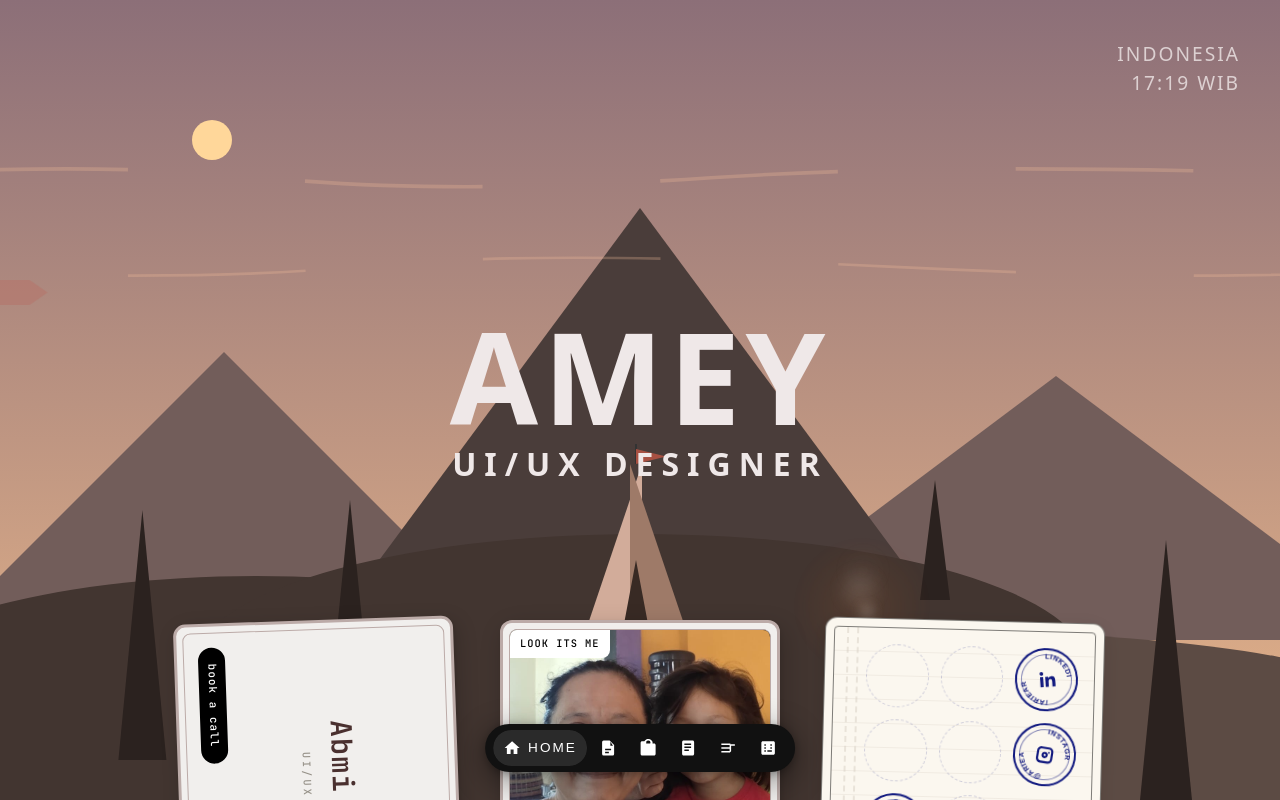
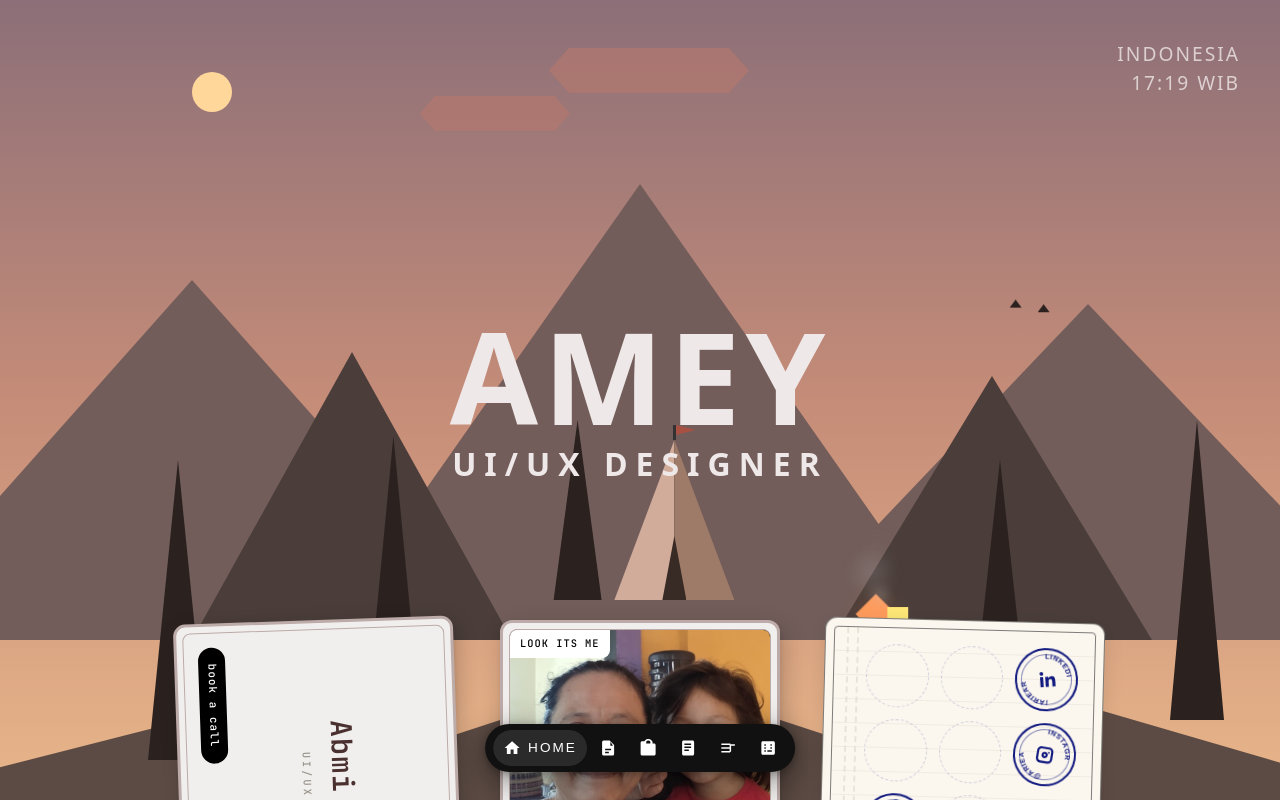
Before and after one commit to AbmiSukma/LittleWorld, a React (Vite) app: page / in a window 1280 px wide. Shown: the top 800 px of the page. Built offline with nearby package versions, Linux system fonts and the light colour scheme; a web font is replaced by a local one.

Commit message:
Update HeroSection with new MountainLandscape structure

```diff
--- a/src/components/landscape/HeroSection.css
+++ b/src/components/landscape/HeroSection.css
@@ -9,100 +9,70 @@
   background-color: var(--sky-bottom);
 }
 
-/* --- MAIN CONTAINER --- */
-#landscape-wrapper {
+/* Penempatan dan Latar Belakang Utama */
+.landscape-wrapper {
   position: absolute;
   width: 100%;
-  height: 100%;
-  background: linear-gradient(to bottom, var(--sky-top), var(--sky-bottom));
+  height: 100vh; /* Sesuaikan dengan kebutuhan */
+  background: linear-gradient(180deg, var(--sky-top) 0%, var(--sky-mid) 50%, var(--sky-bottom) 100%);
   overflow: hidden;
 }
 
-/* --- SKY & CLOUDS --- */
+/* Langit, Bulan, Awan */
 .sky {
   position: absolute;
-  top: 0; left: 0;
-  width: 100%;
-  height: 100%;
+  top: 0; left: 0; width: 100%; height: 60%;
+}
+.moon {
+  position: absolute; top: 15%; left: 15%; width: 40px; height: 40px;
+  background: radial-gradient(circle at center, var(--light) 40%, rgba(255, 255, 255, 0) 100%);
+  clip-path: polygon(0% 0%, 100% 0%, 100% 100%, 0% 100%, 0% 0%, 40% 50%, 0% 100%);
 }
 
-.moon {
-  position: absolute;
-  top: 15%;
-  left: 15%;
-  width: 40px;
-  height: 40px;
-  border-radius: 50%;
-  /* Use shadow trick for crescent moon during night/fajar, otherwise full sun */
-}
-
-/* If night, fajar, or evening: show crescent via box-shadow */
-.hero-section.night .moon,
-.hero-section.fajar .moon,
-.hero-section.evening .moon {
-  box-shadow: -10px 10px 0 0 var(--light);
-  background: transparent;
-}
-
-/* If daylight or sunrise: show full circle (sun) */
 .hero-section.daylight .moon,
 .hero-section.sunrise .moon {
-  box-shadow: none;
+  clip-path: none;
+  border-radius: 50%;
   background: var(--light);
 }
 
 .cloud {
-  position: absolute;
-  background: var(--cloud-color);
-  border-radius: 10px;
+  position: absolute; background: var(--cloud-color);
+  clip-path: polygon(10% 0, 90% 0, 100% 50%, 90% 100%, 10% 100%, 0% 50%);
   animation: floatCloud 20s linear infinite;
 }
-.cloud-1 { top: 20%; left: -20%; width: 150px; height: 30px; clip-path: polygon(10% 0, 90% 0, 100% 50%, 90% 100%, 10% 100%, 0% 50%); animation-duration: 45s; }
-.cloud-2 { top: 10%; left: -30%; width: 200px; height: 40px; clip-path: polygon(5% 0, 95% 0, 100% 50%, 95% 100%, 5% 100%, 0% 50%); animation-duration: 35s; animation-delay: 5s; }
-.cloud-3 { top: 35%; left: -15%; width: 120px; height: 25px; clip-path: polygon(15% 0, 85% 0, 100% 50%, 85% 100%, 15% 100%, 0% 50%); animation-duration: 25s; animation-delay: 2s; }
+.cloud-1 { top: 20%; left: 35%; width: 150px; height: 35px; animation-duration: 45s; }
+.cloud-2 { top: 10%; left: 60%; width: 200px; height: 45px; animation-duration: 35s; animation-delay: 5s; }
 
 @keyframes floatCloud {
-  0% { transform: translateX(-10vw); }
+  0% { transform: translateX(-20vw); }
   100% { transform: translateX(120vw); }
 }
 
-/* --- MOUNTAINS --- */
-.mountains {
+/* Gunung - Bentuk dan Warna */
+.mountain-layer {
   position: absolute;
   bottom: 20%;
   width: 100%;
   height: 60%;
 }
 .mountain {
-  position: absolute;
-  bottom: 0;
+  position: absolute; bottom: 0;
   clip-path: polygon(50% 0%, 0% 100%, 100% 100%);
   transition: background-color 1s ease-in-out;
 }
-.m-center {
-  left: 25%;
-  width: 50%;
-  height: 90%;
-  background: var(--mountain-front);
-  z-index: 2;
-}
-.m-left {
-  left: -5%;
-  width: 45%;
-  height: 60%;
-  background: var(--mountain-back);
-  z-index: 1;
-}
-.m-right {
-  left: 55%;
-  width: 55%;
-  height: 55%;
-  background: var(--mountain-back);
-  z-index: 1;
-}
+.mt-back { background: var(--mountain-back); }
+.mt-mid { background: var(--mountain-front); }
 
-/* --- HILLS / GROUND --- */
-.hills {
+/* Penempatan Gunung - 5 Buah */
+.mt-1 { left: -10%; width: 50%; height: 75%; z-index: 0; } /* Belakang Kiri */
+.mt-2 { left: 25%; width: 50%; height: 95%; z-index: 0; } /* Belakang Tengah */
+.mt-3 { left: 60%; width: 50%; height: 70%; z-index: 0; } /* Belakang Kanan */
+.mt-4 { left: 15%; width: 25%; height: 60%; z-index: 1;} /* Tengah Kiri-Tengah */
+.mt-5 { left: 65%; width: 25%; height: 55%; z-index: 1;} /* Tengah Tengah-Kanan */
+
+/* Bukit - Bentuk dan Warna */
+.hill-layer {
   position: absolute;
   bottom: 0;
   width: 100%;
@@ -110,119 +80,94 @@
   z-index: 3;
 }
 .hill {
-  position: absolute;
-  bottom: 0;
-  background: var(--hill-color);
-  border-radius: 100% 100% 0 0; /* Smooth curving hills */
+  position: absolute; bottom: 0;
+  clip-path: polygon(50% 0%, 0% 100%, 100% 100%);
   transition: background-color 1s ease-in-out;
 }
-.hill-left { left: -10%; width: 60%; height: 80%; background: var(--ground-color); }
-.hill-right { right: -10%; width: 70%; height: 60%; }
-.hill-center { left: 15%; width: 70%; height: 95%; background: var(--ground-color); border-radius: 50% 50% 0 0; }
+.hill-dark { background: var(--hill-color); }
 
-/* --- TREES --- */
-.foreground {
-  position: absolute;
-  bottom: 0;
-  width: 100%;
-  height: 100%;
-  z-index: 4;
-  pointer-events: none;
+/* Penempatan Bukit - 3 Buah */
+.hill-1 { left: -10%; width: 60%; height: 35%; z-index: 2; } /* Kiri */
+.hill-2 { left: 20%; width: 60%; height: 45%; z-index: 2; } /* Tengah */
+.hill-3 { left: 50%; width: 60%; height: 40%; z-index: 2; } /* Kanan */
+
+/* Perkemahan */
+.campsite {
+  position: absolute; bottom: 0; left: 0; width: 100%; height: 100%;
+  pointer-events: none; /* Untuk mengabaikan klik */
+  z-index: 3;
 }
+
+/* Pohon - Bentuk, Warna, dan Penempatan (5 buah) */
 .tree {
-  position: absolute;
-  bottom: 0;
-  background: var(--tree-color);
+  position: absolute; bottom: 0; background: var(--tree-color);
   clip-path: polygon(50% 0%, 20% 100%, 80% 100%);
   transition: background-color 1s ease-in-out;
 }
-.tree-1 { left: 8%; width: 80px; height: 250px; bottom: 5%; }
-.tree-2 { left: 25%; width: 60px; height: 180px; bottom: 15%; }
-.tree-3 { right: 5%; width: 100px; height: 300px; bottom: -5%; }
-.tree-4 { right: 25%; width: 50px; height: 120px; bottom: 25%; }
+.tree-1 { left: 10%; width: 100px; height: 300px; bottom: 5%;} /* Kiri 1 */
+.tree-2 { left: 28%; width: 70px; height: 220px; bottom: 18%;} /* Kiri 2 */
+.tree-3 { left: 42%; width: 80px; height: 180px; bottom: 25%;} /* Kiri 3 (dekat tenda) */
+.tree-4 { left: 75%; width: 80px; height: 220px; bottom: 15%;} /* Kanan 1 */
+.tree-5 { left: 90%; width: 90px; height: 300px; bottom: 10%;} /* Kanan 2 */
 
-/* --- TENT --- */
+/* Tenda - Bentuk, Warna, Penempatan */
 .tent {
-  position: absolute;
-  bottom: 22%;
-  left: 45%;
-  width: 120px;
-  height: 160px;
+  position: absolute; bottom: 25%; left: 48%;
+  width: 120px; height: 160px;
 }
 .tent-left {
-  position: absolute;
-  bottom: 0; left: 10%;
-  width: 45%; height: 100%;
-  background: var(--tent-light);
-  clip-path: polygon(100% 0, 0 100%, 100% 100%);
+  position: absolute; bottom: 0; left: 0; width: 50%; height: 100%;
+  background: var(--tent-light); clip-path: polygon(100% 0, 0 100%, 100% 100%);
   transition: background-color 1s ease-in-out;
 }
 .tent-right {
-  position: absolute;
-  bottom: 0; right: 10%;
-  width: 45%; height: 100%;
-  background: var(--tent-dark);
-  clip-path: polygon(0 0, 0 100%, 100% 100%);
+  position: absolute; bottom: 0; left: 50%; width: 50%; height: 100%;
+  background: var(--tent-dark); clip-path: polygon(0 0, 0 100%, 100% 100%);
   transition: background-color 1s ease-in-out;
 }
 .tent-door {
-  position: absolute;
-  bottom: 0; left: 40%;
-  width: 20%; height: 40%;
-  background: var(--tent-inside);
-  clip-path: polygon(50% 0, 0 100%, 100% 100%);
-  transition: background-color 1s ease-in-out;
-}
-.tent-flag {
-  position: absolute;
-  top: -15px; left: 50%;
-  width: 30px; height: 15px;
-  background: var(--tent-flag);
-  clip-path: polygon(0 0, 100% 50%, 0 100%);
+  position: absolute; bottom: 0; left: 40%; width: 20%; height: 40%;
+  background: var(--tent-inside); clip-path: polygon(50% 0, 0 100%, 100% 100%);
   transition: background-color 1s ease-in-out;
 }
 .tent-pole {
-  position: absolute;
-  top: -20px; left: 49%;
-  width: 2%; height: 20px;
+  position: absolute; top: -15px; left: 49%; width: 2%; height: 15px;
   background: #333;
 }
+.tent-flag {
+  position: absolute; top: -15px; left: 51%; width: 20px; height: 10px;
+  background: var(--tent-flag); clip-path: polygon(0 0, 100% 50%, 0 100%);
+  transition: background-color 1s ease-in-out;
+}
 
-/* --- FIREPLACE --- */
-.fireplace {
-  position: absolute;
-  bottom: 18%;
-  left: 65%;
-  width: 60px;
-  height: 60px;
+/* Api Unggun */
+.campfire {
+  position: absolute; bottom: 20%; left: 66%;
+  width: 60px; height: 60px;
 }
-.fire-glow {
-  position: absolute;
-  bottom: -20px; left: -40px;
-  width: 140px; height: 140px;
-  background: radial-gradient(circle, var(--fire-glow) 0%, transparent 70%);
-  border-radius: 50%;
-  animation: flicker 2s infinite alternate;
+.logs {
+  position: absolute; bottom: 0; left: 5px; width: 50px; height: 15px;
+  background: #2e1c10; border-radius: 5px;
 }
-.fire {
-  position: absolute;
-  bottom: 10px; left: 20px;
-  width: 20px; height: 20px;
-  background: var(--fire-orange);
-  transform: rotate(45deg);
+.logs-1 { transform: rotate(20deg); }
+.logs-2 { transform: rotate(-20deg); left: 10px; }
+
+.flame {
+  position: absolute; bottom: 10px; left: 15px; width: 30px; height: 30px;
+  background: var(--fire-orange); transform: rotate(45deg);
+  box-shadow: 0 0 20px 5px var(--fire-glow);
   animation: fire-flicker 1.5s infinite alternate;
 }
-.fire-2 { background: var(--fire-yellow); bottom: 15px; left: 25px; width: 15px; height: 15px; animation-delay: 0.2s; }
-.fire-3 { background: var(--fire-yellow); bottom: 12px; left: 15px; width: 12px; height: 12px; animation-delay: 0.4s; }
-.log {
-  position: absolute;
-  bottom: 0; left: 10px;
-  width: 40px; height: 10px;
-  background: #2a1e16;
-  border-radius: 5px;
+.flame-inner {
+  position: absolute; bottom: 15px; left: 20px; width: 20px; height: 20px;
+  background: var(--fire-yellow); transform: rotate(45deg);
+  animation: fire-flicker 1.2s infinite alternate;
 }
-.log-1 { transform: rotate(15deg); }
-.log-2 { transform: rotate(-15deg); }
+
+@keyframes fire-flicker {
+  0% { transform: rotate(45deg) scale(0.9); }
+  100% { transform: rotate(45deg) scale(1.1) translateY(-5px); }
+}
 
 /* Smoke */
 .smoke {
@@ -248,40 +193,27 @@
 }
 
 /* Day light hides fire */
-.hero-section.daylight .fire,
-.hero-section.daylight .fire-glow,
+.hero-section.daylight .flame,
+.hero-section.daylight .flame-inner,
 .hero-section.daylight .smoke {
   display: none;
 }
 
-/* Animations */
-@keyframes flicker {
-  0% { opacity: 0.8; transform: scale(0.95); }
-  100% { opacity: 1; transform: scale(1.05); }
+/* UI Api Unggun (Burung) */
+.birds {
+  position: absolute; top: 38%; right: 18%; width: 40px; height: 20px;
 }
-@keyframes fire-flicker {
-  0% { transform: rotate(45deg) scale(0.9); }
-  100% { transform: rotate(45deg) scale(1.1) translateY(-5px); }
+.bird {
+  position: absolute; width: 12px; height: 8px; background: var(--tree-color);
+  clip-path: polygon(50% 0, 0 100%, 100% 100%);
+  animation: float-bird 2s ease-in-out infinite alternate;
 }
+.bird-1 { left: 0; animation-delay: 0.2s; }
+.bird-2 { right: 0; top: 5px;}
 
-/* Wind Lines */
-.hero-wind-layer {
-  position: absolute;
-  top: 0; left: 0;
-  width: 100%; height: 100%;
-  pointer-events: none;
-}
-.wind-line {
-  stroke-dasharray: 200;
-  stroke-dashoffset: 200;
-  animation: wind-blow 6s linear infinite;
-}
-.wind-line.delay {
-  animation-delay: 3s;
-}
-@keyframes wind-blow {
-  0% { stroke-dashoffset: 600; }
-  100% { stroke-dashoffset: -600; }
+@keyframes float-bird {
+  from { transform: translateY(0px); }
+  to { transform: translateY(-5px); }
 }
 
 /* --- TEXT & CONTENT OVERLAY --- */
@@ -292,7 +224,6 @@
   width: 100%;
   height: 100%;
   display: flex;
-  flex-direction: column;
   justify-content: center;
   align-items: center;
   pointer-events: none; /* Let clicks pass through to background if necessary, though nothing is clickable here */
@@ -347,7 +278,7 @@
   .tent {
     left: 20%;
   }
-  .fireplace {
+  .campfire {
     left: 70%;
   }
 }
--- a/src/components/landscape/HeroSection.jsx
+++ b/src/components/landscape/HeroSection.jsx
@@ -21,49 +21,41 @@ const HeroSection = ({ timeState }) => {
 
   return (
     <section className={`hero-section ${timeState.id}`}>
-      {/* --- The New Unified Background --- */}
-      <div id="landscape-wrapper">
-        {/* Sky and Celestial Bodies */}
+      {/* --- New Mountain Landscape Background --- */}
+      <div className="landscape-wrapper">
+        {/* Sky and Clouds */}
         <div className="sky">
           <div className="moon"></div>
-          {/* Geometric Clouds */}
           <div className="cloud cloud-1"></div>
           <div className="cloud cloud-2"></div>
-          <div className="cloud cloud-3"></div>
         </div>
 
-        {/* Background Mountains */}
-        <div className="mountains">
-          <div className="mountain m-left"></div>
-          <div className="mountain m-center"></div>
-          <div className="mountain m-right"></div>
-          <div className="mountain m-small"></div>
+        {/* Layer Gunung - 5 Buah */}
+        <div className="mountain-layer">
+          <div className="mountain mt-1 mt-back"></div>
+          <div className="mountain mt-2 mt-back"></div>
+          <div className="mountain mt-3 mt-back"></div>
+          <div className="mountain mt-4 mt-mid"></div>
+          <div className="mountain mt-5 mt-mid"></div>
         </div>
 
-        {/* Foreground Hills */}
-        <div className="hills">
-          <div className="hill hill-left"></div>
-          <div className="hill hill-right"></div>
-          <div className="hill hill-center"></div>
+        {/* Layer Bukit - 3 Buah */}
+        <div className="hill-layer">
+          <div className="hill hill-1 hill-dark"></div>
+          <div className="hill hill-2 hill-dark"></div>
+          <div className="hill hill-3 hill-dark"></div>
         </div>
 
-        {/* Foreground Elements (Trees, Tent, Fire) */}
-        <div className="foreground">
-          {/* Wind lines */}
-          <div className="hero-wind-layer">
-            <svg viewBox="0 0 1440 600" preserveAspectRatio="none">
-               <path className="wind-line" d="M -200,200 Q 100,180 300,200 T 800,200 T 1600,200" fill="none" stroke="var(--fog)" strokeWidth="4" />
-               <path className="wind-line delay" d="M -200,300 Q 200,320 400,300 T 1000,300 T 1600,300" fill="none" stroke="var(--fog)" strokeWidth="3" />
-            </svg>
-          </div>
-
-          {/* Trees */}
+        {/* Campsite elements */}
+        <div className="campsite">
+          {/* Pohon - 5 Buah */}
           <div className="tree tree-1"></div>
           <div className="tree tree-2"></div>
           <div className="tree tree-3"></div>
           <div className="tree tree-4"></div>
+          <div className="tree tree-5"></div>
 
-          {/* Tent */}
+          {/* Tenda */}
           <div className="tent">
             <div className="tent-left"></div>
             <div className="tent-right"></div>
@@ -72,18 +64,23 @@ const HeroSection = ({ timeState }) => {
             <div className="tent-flag"></div>
           </div>
 
-          {/* Fireplace */}
-          <div className="fireplace">
-            <div className="log log-1"></div>
-            <div className="log log-2"></div>
-            <div className="fire fire-1"></div>
-            <div className="fire fire-2"></div>
-            <div className="fire fire-3"></div>
-            {/* Added Smoke Animation elements */}
+          {/* Api Unggun */}
+          <div className="campfire">
+            <div className="logs logs-1"></div>
+            <div className="logs logs-2"></div>
+            <div className="flame">
+              <div className="flame-inner"></div>
+            </div>
+            {/* Added Smoke Animation elements for consistency if wanted, otherwise can ignore */}
             <div className="smoke smoke-1"></div>
             <div className="smoke smoke-2"></div>
             <div className="smoke smoke-3"></div>
-            <div className="fire-glow"></div>
+          </div>
+
+          {/* UI Api Unggun (Burung) */}
+          <div className="birds">
+            <div className="bird bird-1"></div>
+            <div className="bird bird-2"></div>
           </div>
         </div>
       </div>
```
